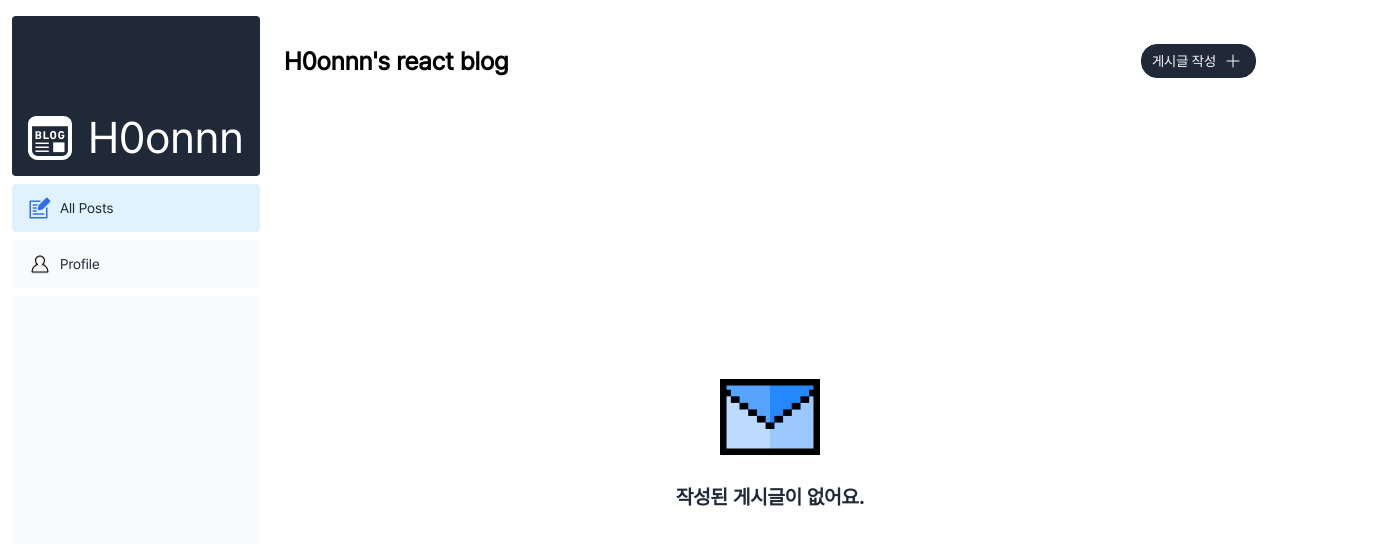
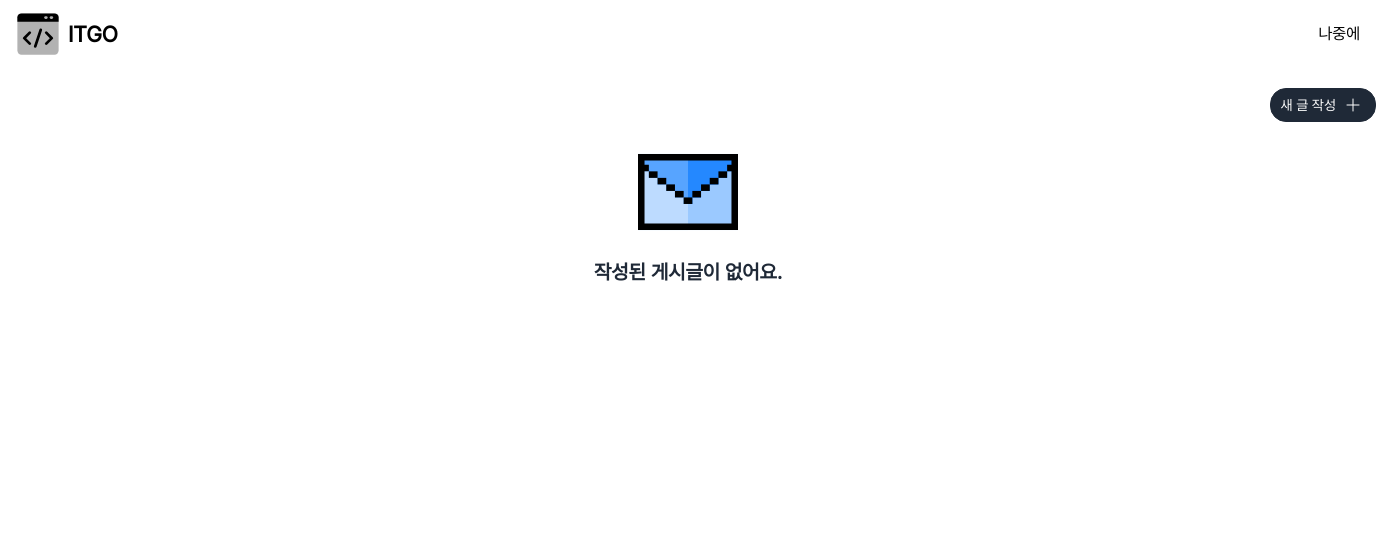
Before and after one commit to H0onnn/react-toy-blog, a React (Create React App) app: page / in a window 1280 px wide. Shown: the top 544 px of the page, 1376 px wide, since content can reach past the window. Built offline with nearby package versions, Linux system fonts and the light colour scheme.

Commit message:
Refactor  redesign root layout

```diff
--- a/src/pages/Home/Home.tsx
+++ b/src/pages/Home/Home.tsx
@@ -1,5 +1,3 @@
-import styled from "styled-components";
-
 import { usePostContext } from "@/context";
 import { PostList, WriteButton } from "@/features/post/components";
 import { Flex } from "@/shared/components/ui";
@@ -10,10 +8,8 @@ const Home = () => {
 
   return (
     <>
-      <Flex align="center" justify="space-between" style={{ margin: "2rem 0" }}>
-        <Header>H0onnn's react blog</Header>
-
-        <WriteButton href="/post/new">게시글 작성</WriteButton>
+      <Flex align="center" justify="flex-end" style={{ margin: "2rem 0" }}>
+        <WriteButton href="/post/new">새 글 작성</WriteButton>
       </Flex>
 
       {posts.length > 0 ? <PostList posts={posts} /> : <NoneDataFallback />}
@@ -22,8 +18,3 @@ const Home = () => {
 };
 
 export default Home;
-
-const Header = styled.h1`
-  font-size: 2.5rem;
-  font-weight: bold;
-`;
--- a/src/shared/components/layout/Header.tsx
+++ b/src/shared/components/layout/Header.tsx
@@ -5,30 +5,40 @@ import { Icon } from "../ui";
 export const Header = () => {
   return (
     <Container>
-      <div>
-        <Icon src="/icons/blog.svg" size={44} />
-        <h1>H0onnn</h1>
+      <div className="hedaer_inner_wrapper">
+        <Logo>
+          <Icon src="/icons/computer.svg" size={44} />
+          <h1>ITGO</h1>
+        </Logo>
+
+        <div>나중에</div>
       </div>
     </Container>
   );
 };
 
 const Container = styled.header`
-  background-color: ${THEMES.primary};
-  color: ${THEMES.white};
   width: 100%;
-  height: 16rem;
-  display: flex;
-  align-items: flex-end;
-  justify-content: start;
-  margin-bottom: 0.8rem;
-  padding: 1.6rem;
-  border-radius: 0.4rem;
-  font-size: 4.4rem;
+  padding: 1.2rem 1.6rem;
+  background-color: ${THEMES.white};
+  position: sticky;
 
-  & > div {
+  .hedaer_inner_wrapper {
     display: flex;
     align-items: center;
-    gap: 1.6rem;
+    justify-content: space-between;
   }
 `;
+
+const Logo = styled.div`
+  display: flex;
+  align-items: center;
+  justify-content: center;
+  gap: 0.8rem;
+  cursor: pointer;
+
+  & > h1 {
+    font-size: 2.2rem;
+    font-weight: bold;
+  }
+`;
--- a/src/shared/components/layout/PageLayout.tsx
+++ b/src/shared/components/layout/PageLayout.tsx
@@ -2,30 +2,39 @@ import styled from "styled-components";
 
 import { Outlet } from "react-router-dom";
 
-import { SideNavBar } from "./SideNavBar";
+import { Header } from "./Header";
 
 export const PageLayout = () => {
   return (
     <Layout>
-      <SideNavBar />
-      <main>
+      <div>
+        <Header />
         <Outlet />
-      </main>
+      </div>
     </Layout>
   );
 };
 
 const Layout = styled.div`
-  height: 100vh;
-  display: flex;
+  width: 1728px;
+  height: -moz-fit-content;
+  height: fit-content;
+  margin-left: auto;
+  margin-right: auto;
 
-  & > main {
-    display: flex;
-    flex-direction: column;
-    flex-grow: 1;
-    height: 100%;
-    padding: 2.4rem;
-    margin-left: 26rem;
-    overflow-y: auto;
+  @media screen and (max-width: 1056px) {
+    width: 100%;
+  }
+
+  @media screen and (max-width: 1440px) {
+    width: 1024px;
+  }
+
+  @media screen and (max-width: 1919px) {
+    width: 1376px;
+  }
+
+  & > div {
+    margin: 0 auto;
   }
 `;
```
